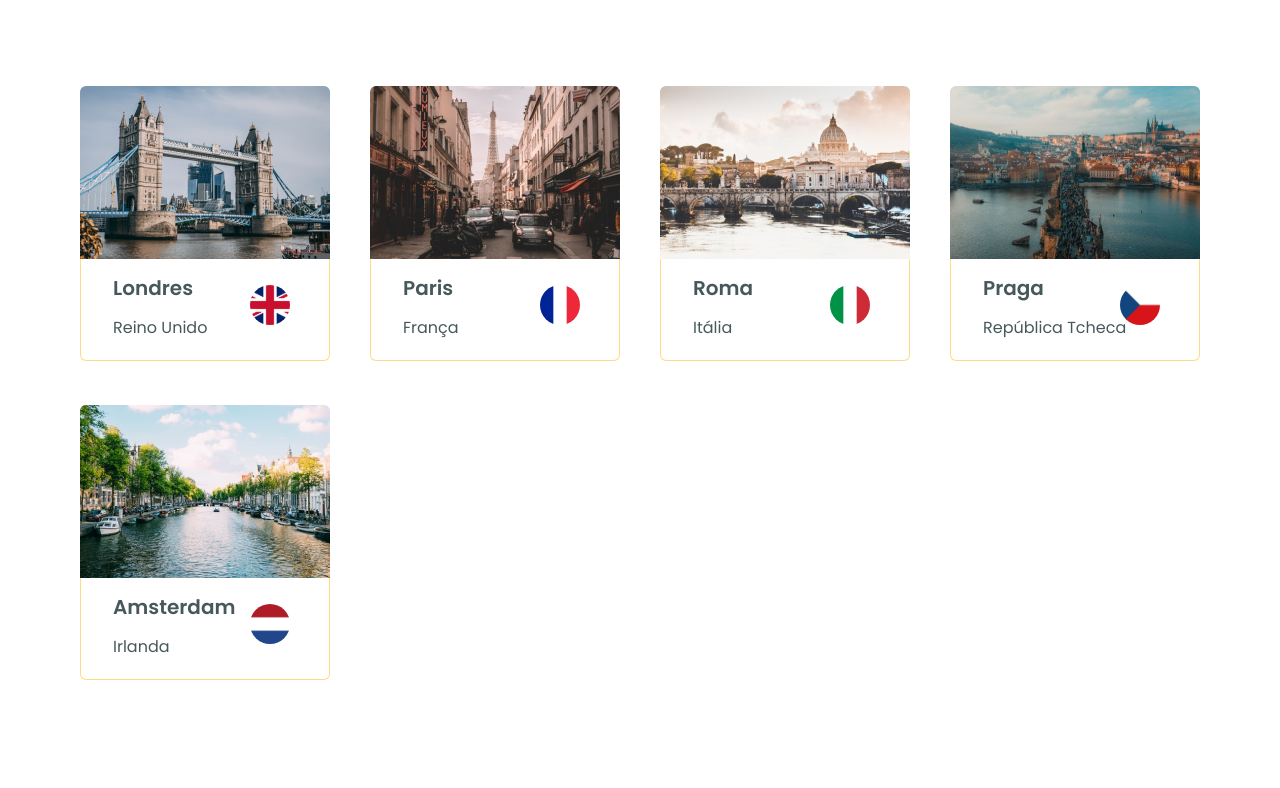
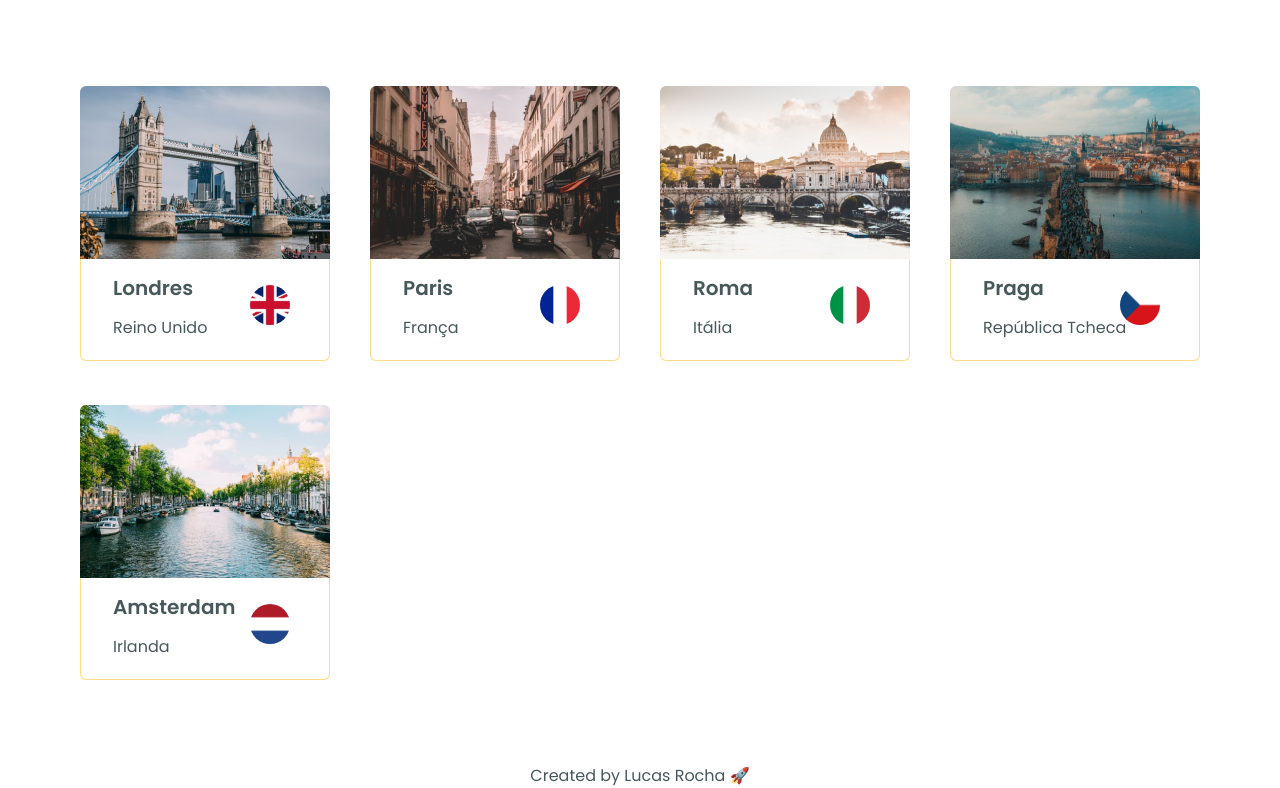
Before and after one commit to RochaLS/ignite-world-trip, a Next.js app: page /continent/1 in a window 1280 px wide. Shown: the part 977-1765 px from the top of the page. Before the commit the page ends 1741 px from the top, so only its background shows below. Built offline with nearby package versions, Linux system fonts and the light colour scheme.

Commit message:
add footer msg

```diff
--- a/src/pages/continent/[slug].tsx
+++ b/src/pages/continent/[slug].tsx
@@ -1,5 +1,5 @@
 import { Header } from '../../components/Header'
-import { Box, Flex, Heading, HStack, Text, Tooltip, Image, SimpleGrid } from '@chakra-ui/react'
+import { Box, Flex, Heading, HStack, Text, Tooltip, Image, SimpleGrid, Center} from '@chakra-ui/react'
 import { ContinentBanner } from '../../components/ContinentBanner'
 import { ContinentIcon } from '../../components/ContinentIcon'
 import { Card } from '../../components/Card'
@@ -63,6 +63,7 @@ export default function Continent() {
           flagUrl='ireland.svg' />
       </SimpleGrid>
     </Box>
+    <Center>Created by Lucas Rocha 🚀</Center>
     </>
   )
 }
```
